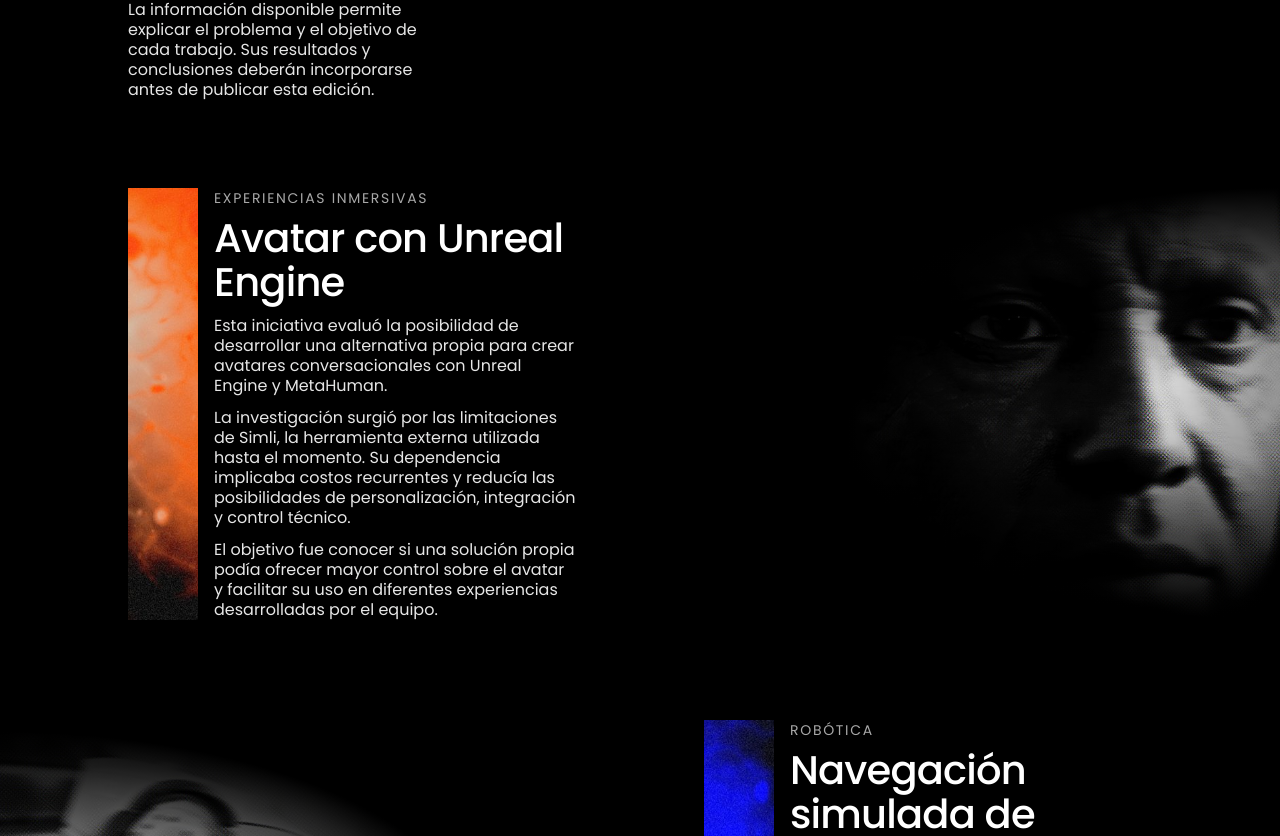
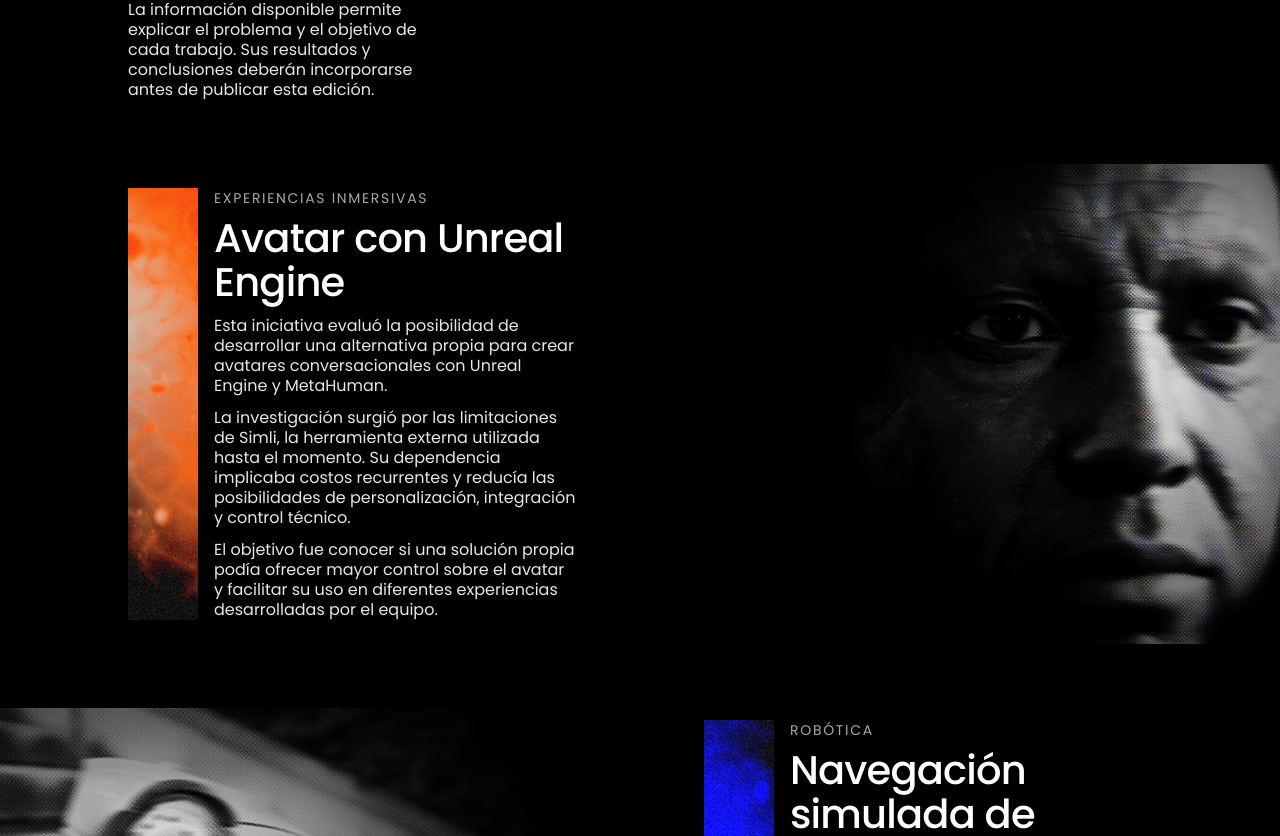
Before and after one commit to iansolari/Newsletter-Flocklabs-Agosto, a Next.js app: page / in a window 1280 px wide. Shown: the part 3964-4800 px from the top of the page. Built offline with nearby package versions, Linux system fonts and the light colour scheme.

Commit message:
Revert "Tune the image vignette: clearer top/bottom fade, rounder inner edge"
This reverts commit 9a5d1240be662b3d3fba5bfc73f4efa41e7349ae.

```diff
--- a/src/components/newsletter/CommercialEntry.tsx
+++ b/src/components/newsletter/CommercialEntry.tsx
@@ -33,8 +33,8 @@
           className="absolute inset-0"
           style={{
             background: reverse
-              ? "radial-gradient(ellipse 75% 45% at 100% 50%, transparent 25%, black 100%)"
-              : "radial-gradient(ellipse 75% 45% at 0% 50%, transparent 25%, black 100%)",
+              ? "radial-gradient(90% 90% at 100% 50%, transparent 40%, black 100%)"
+              : "radial-gradient(90% 90% at 0% 50%, transparent 40%, black 100%)",
           }}
         />
       </div>
--- a/src/components/newsletter/VerticalFeature.tsx
+++ b/src/components/newsletter/VerticalFeature.tsx
@@ -34,8 +34,8 @@
           className="absolute inset-0"
           style={{
             background: reverse
-              ? "radial-gradient(ellipse 75% 45% at 100% 50%, transparent 25%, black 100%)"
-              : "radial-gradient(ellipse 75% 45% at 0% 50%, transparent 25%, black 100%)",
+              ? "radial-gradient(90% 90% at 100% 50%, transparent 40%, black 100%)"
+              : "radial-gradient(90% 90% at 0% 50%, transparent 40%, black 100%)",
           }}
         />
       </div>
```
